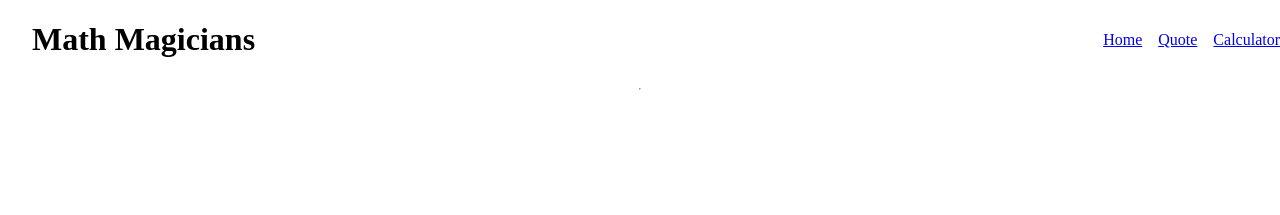
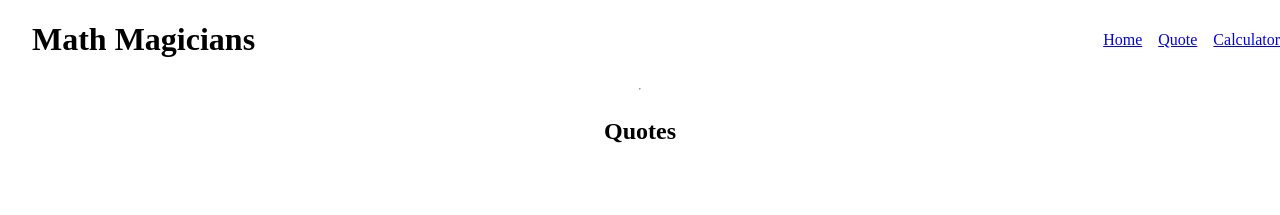
Before and after one commit to mirouhml/math-magicians, a React (Create React App) app: page /math-magicians/quotes in a window 1280 px wide. Shown: the top 215 px of the page. Built offline with nearby package versions, Linux system fonts and the light colour scheme.

Commit message:
Fix routing issue in GitHub pages.

```diff
--- a/src/components/Header.js
+++ b/src/components/Header.js
@@ -16,21 +16,21 @@ const Header = () => (
         <h1>Math Magicians</h1>
         <ul>
           <li>
-            <Link to="/">Home</Link>
+            <Link to="/math-magicians">Home</Link>
           </li>
           <li>
-            <Link to="/quotes">Quote</Link>
+            <Link to="/math-magicians/quotes">Quote</Link>
           </li>
           <li>
-            <Link to="/calculator">Calculator</Link>
+            <Link to="/math-magicians/calculator">Calculator</Link>
           </li>
         </ul>
       </div>
       <hr />
       <Routes>
-        <Route path="/" element={<Home />} />
-        <Route path="/calculator" element={<CalculatorPage />} />
-        <Route path="/quotes" element={<QuotesPage />} />
+        <Route path="/math-magicians" element={<Home />} />
+        <Route path="/math-magicians/calculator" element={<CalculatorPage />} />
+        <Route path="/math-magicians/quotes" element={<QuotesPage />} />
       </Routes>
     </div>
   </Router>
```
